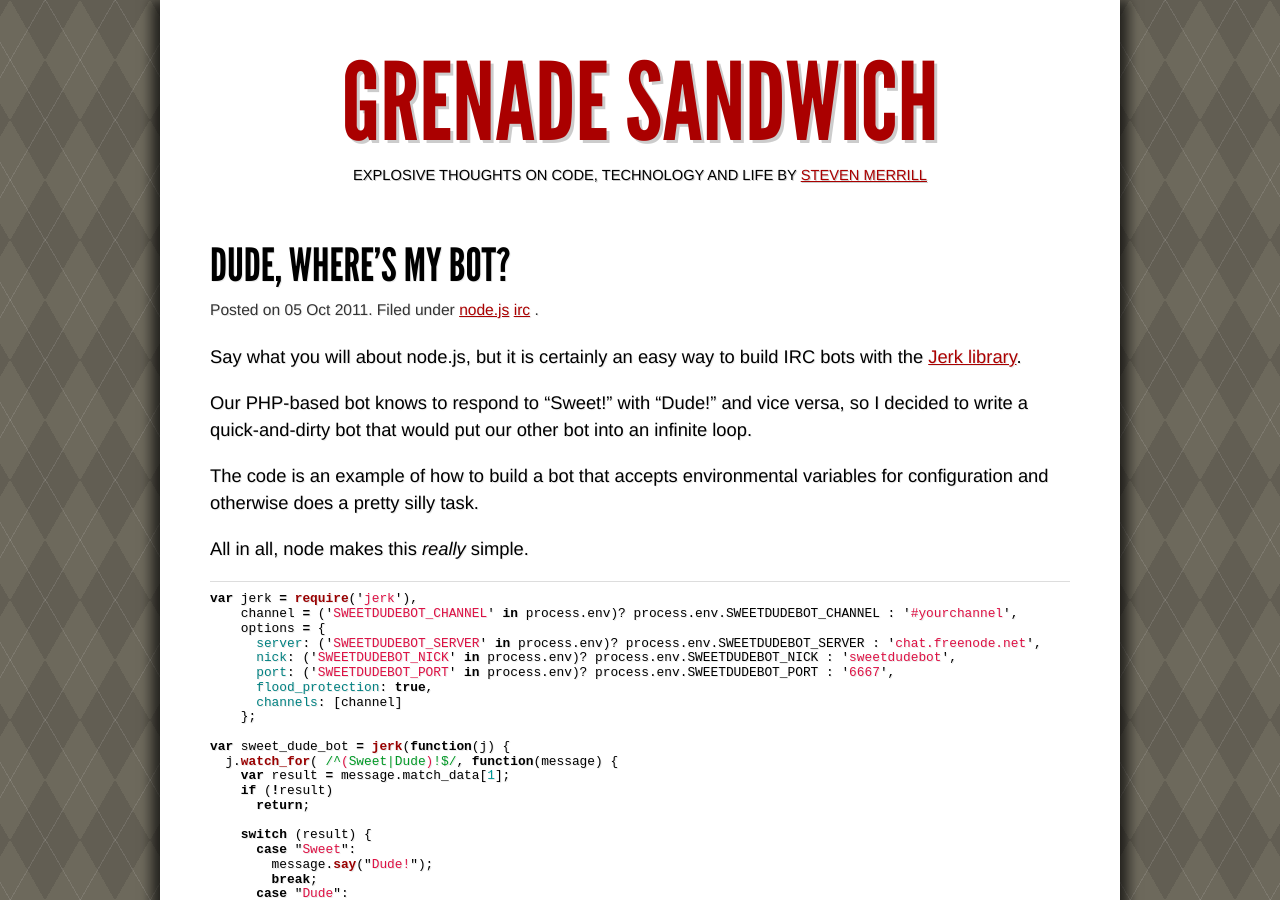
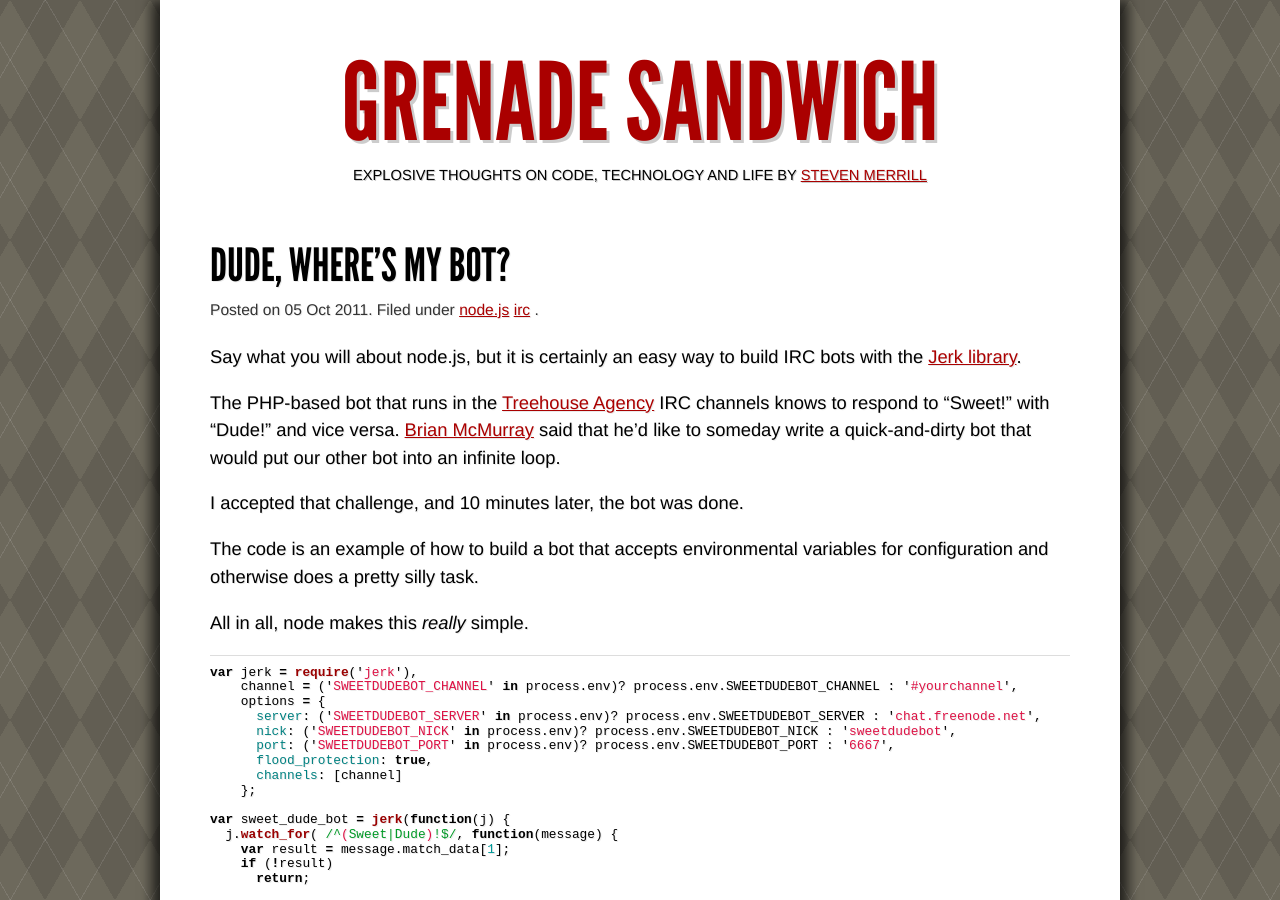
Before and after one commit to smerrill/grenadesandwich.com, a Jekyll site: the page built from _posts/2011-10-05-dude-wheres-my-bot.md, in a window 1280 px wide and 900 px high. Built offline with Jekyll 4.4.1, drawn with Linux system fonts in a browser that asks for light colours; Markdown is read by kramdown in place of the engine named in the settings.

Commit message:
Add Brian to the story, explain our bots further.

```diff
--- a/_posts/2011-10-05-dude-wheres-my-bot.md
+++ b/_posts/2011-10-05-dude-wheres-my-bot.md
@@ -9,7 +9,9 @@ categories:
 
 Say what you will about node.js, but it is certainly an easy way to build IRC bots with the [Jerk library](https://github.com/gf3/Jerk).
 
-Our PHP-based bot knows to respond to "Sweet!" with "Dude!" and vice versa, so I decided to write a quick-and-dirty bot that would put our other bot into an infinite loop.
+The PHP-based bot that runs in the [Treehouse Agency](http://www.treehouseagency.com) IRC channels knows to respond to "Sweet!" with "Dude!" and vice versa. [Brian McMurray](http://www.brianmcmurray.com) said that he'd like to someday write a quick-and-dirty bot that would put our other bot into an infinite loop.
+
+I accepted that challenge, and 10 minutes later, the bot was done.
 
 The code is an example of how to build a bot that accepts environmental variables for configuration and otherwise does a pretty silly task.
 
```
